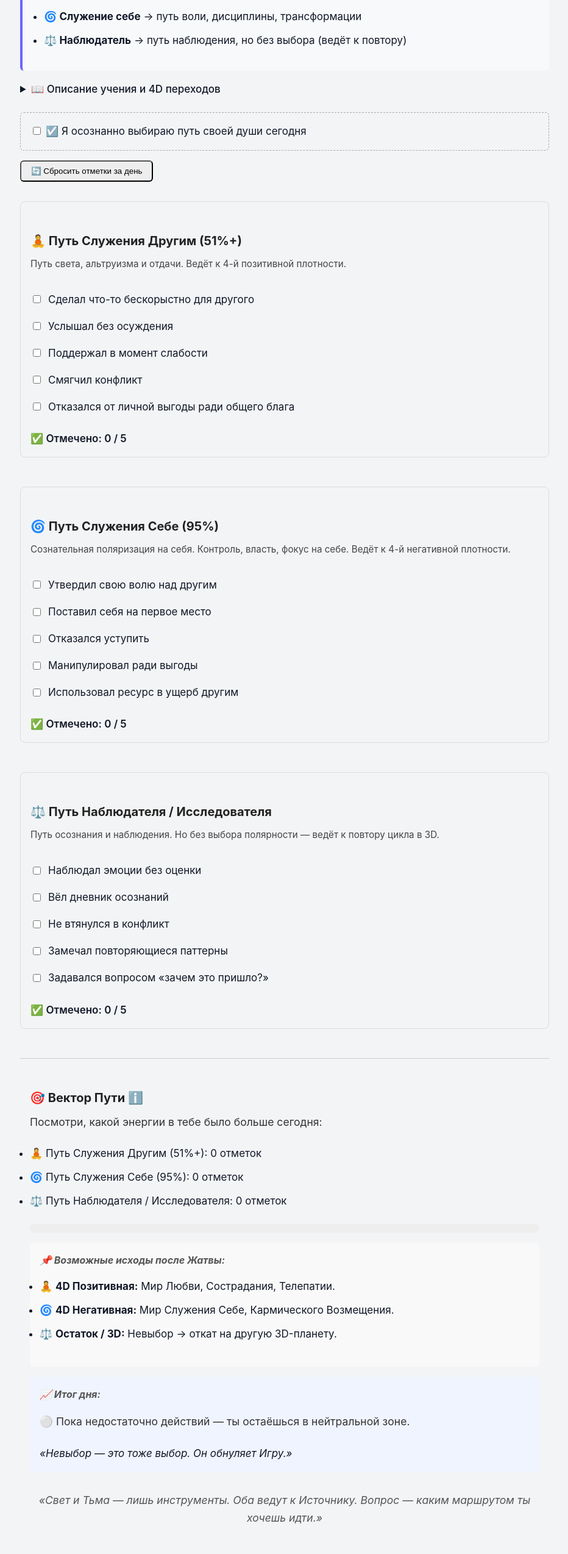
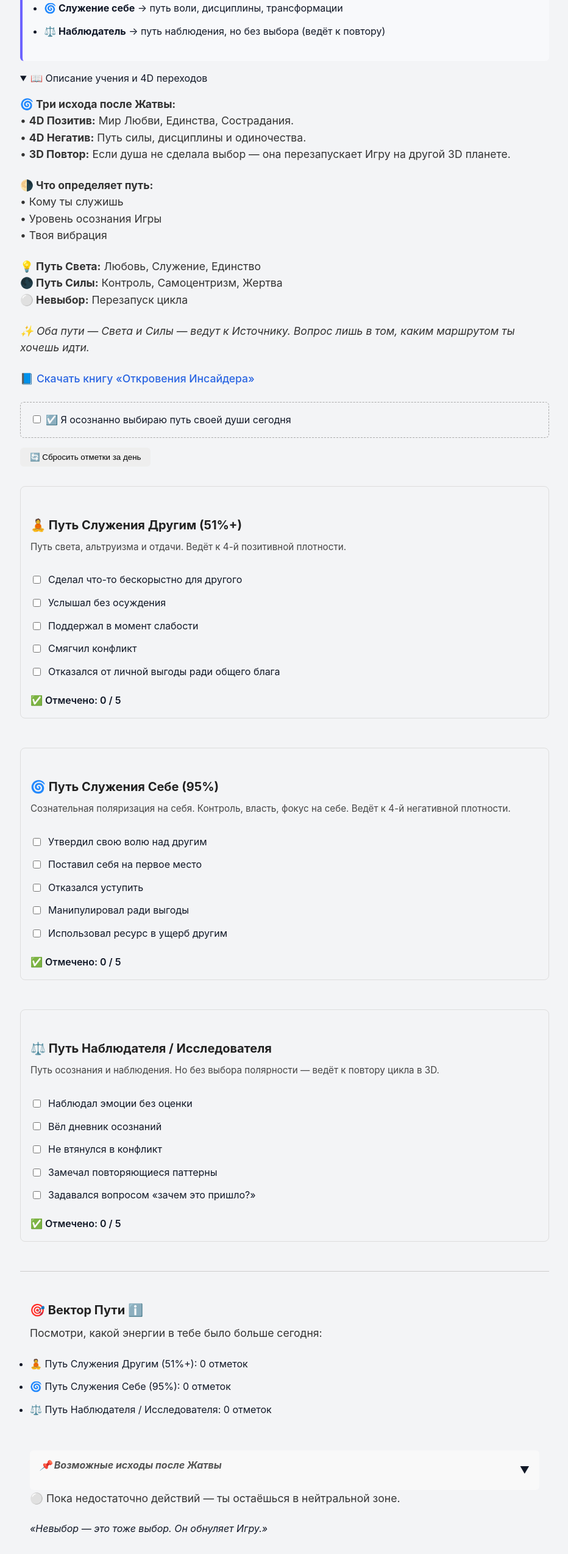
Before and after one commit to kardinalmarkov/terra-zetetica, a Next.js app: page /insiderPractices in a window 1280 px wide. Shown: the part 238-2786 px from the top of the page at 61% size, without its empty margins (173-1105 px from the left). Built offline with nearby package versions, Linux system fonts and the light colour scheme.

Commit message:
Update insiderPractices.js

```diff
--- a/pages/insiderPractices.js
+++ b/pages/insiderPractices.js
@@ -1,6 +1,7 @@
 import Head from 'next/head';
-import { useState, useEffect } from 'react';
+import { useState, useEffect, useMemo } from 'react';
 
+// ---------- Static Data ----------
 const checklistData = {
   positive: {
     title: '🧘 Путь Служения Другим (51%+)',
@@ -38,10 +39,14 @@ const checklistData = {
 };
 
 export default function InsiderPractices() {
+  // ---------- State ----------
   const [checkedItems, setCheckedItems] = useState({});
   const [isMobile, setIsMobile] = useState(false);
   const [chosen, setChosen] = useState(false);
+  const [showInfo, setShowInfo] = useState(false);
+  const [outcomesCollapsed, setOutcomesCollapsed] = useState(true);
 
+  // ---------- Effects ----------
   useEffect(() => {
     const handleResize = () => setIsMobile(window.innerWidth < 768);
     handleResize();
@@ -57,6 +62,7 @@ export default function InsiderPractices() {
     localStorage.setItem('insider_progress', JSON.stringify(checkedItems));
   }, [checkedItems]);
 
+  // ---------- Helpers ----------
   const toggle = (key, index) => {
     setCheckedItems(prev => {
       const section = prev[key] || [];
@@ -74,178 +80,259 @@ export default function InsiderPractices() {
     setChosen(false);
   };
 
-  const countMarked = (key) => (checkedItems[key] || []).length;
+  const countMarked = key => (checkedItems[key] || []).length;
 
-  const total = {
+  // Memoized totals for performance & cleaner progress bar calc.
+  const totals = useMemo(() => ({
     positive: countMarked('positive'),
     negative: countMarked('negative'),
-    observer: countMarked('observer'),
-  };
+    observer: countMarked('observer')
+  }), [checkedItems]);
 
+  const grandTotal = totals.positive + totals.negative + totals.observer || 1;
+
+  // ---------- JSX ----------
   return (
     <>
       <Head>
         <title>Практика Инсайдера | Terra Zetetica</title>
       </Head>
 
-      <main className="wrapper" style={{ maxWidth: 900, margin: '0 auto', padding: '2rem 1rem' }}>
-        <h1>🧬 Практика по Откровениям Инсайдера</h1>
+      <main className="wrapper" style={{ maxWidth: 900, margin: '0 auto', padding: '2rem 1rem', fontSize: isMobile ? '0.95rem' : '1rem', lineHeight: 1.55 }}>
+        <h1 style={{ fontSize: isMobile ? '1.4rem' : '1.8rem' }}>🧬 Практика по Откровениям Инсайдера</h1>
 
-        <div style={{ margin: '1rem 0', padding: '0.75rem 1rem', background: '#f8f9fb', borderLeft: '4px solid #6c63ff', borderRadius: 6 }}>
+        {/* Navigation */}
+        <div className="banner-nav">
           <strong>📊 Навигация:</strong> В течение дня ты действуешь из одной или нескольких полярностей:
-          <ul style={{ paddingLeft: '1.2rem', marginTop: '0.5rem' }}>
+          <ul>
             <li><strong>🧘 Служение другим</strong> → путь сердца, эмпатии, отдачи</li>
             <li><strong>🌀 Служение себе</strong> → путь воли, дисциплины, трансформации</li>
             <li><strong>⚖️ Наблюдатель</strong> → путь наблюдения, но без выбора (ведёт к повтору)</li>
           </ul>
         </div>
 
-        <details style={{ marginBottom: '1.5rem' }}>
-          <summary style={{ cursor: 'pointer', fontWeight: 500 }}>
-            📖 Описание учения и 4D переходов
-          </summary>
-          <div style={{ marginTop: '1rem', lineHeight: '1.6', fontSize: '0.95rem', color: '#444' }}>
-            <p><strong>🌀 Три исхода после Жатвы:</strong><br />
-              • <strong>4D Позитив:</strong> Мир Любви, Единства, Сострадания.<br />
-              <em>«Вы будете творить чудесные вещи… Это будет волшебное время.»</em><br />
-              • <strong>4D Негатив:</strong> Путь силы, дисциплины и одиночества.<br />
-              <em>«Это будет не самое приятное место. Но именно там мы очистим свою Карму.»</em><br />
-              • <strong>3D Повтор:</strong> Если душа не сделала выбор — она перезапускает Игру на другой 3D планете.<br />
-              <em>«Большинство продолжат Игру — с нуля.»</em>
-            </p>
-
-            <p><strong>🌗 Что определяет путь:</strong><br />
-              • Кому ты служишь<br />
-              • Уровень осознания Игры<br />
-              • Твоя вибрация
-            </p>
-
-            <p><strong>💡 Путь Света:</strong> Любовь, Служение, Единство<br />
-              <strong>🌑 Путь Силы:</strong> Контроль, Самоцентризм, Жертва<br />
-              <strong>⚪ Невыбор:</strong> Перезапуск цикла
-            </p>
-
-            <p><em>✨ Оба пути — Света и Силы — ведут к Источнику. Вопрос лишь в том, каким маршрутом ты хочешь идти.</em></p>
-
-            <details style={{ marginTop: '1rem' }}>
-              <summary style={{ cursor: 'pointer', fontWeight: 500 }}>
-                ✨ Подробнее о 4-й Плотности (цитаты Инсайдера)
-              </summary>
-              <div style={{ marginTop: '1rem' }}>
-                <p><strong>🌟 4D Позитив:</strong><br />
-                  Это уровень Любви, телепатии и прозрачности. Здесь невозможно лгать или скрываться. Ты становишься частью Единого.<br />
-                  <em>«Ты будешь чувствовать боль других как свою. Но это будет сила, а не слабость.»</em><br />
-                  <em>«Там ты вспомнишь, что ты — Бог, играющий в Человека.»</em>
-                </p>
-                <p><strong>🌀 4D Негатив:</strong><br />
-                  Это уровень полной воли. Ты жертвуешь сердцем ради контроля. Всё — иерархия, мощь и управление энергией.<br />
-                  <em>«Мы выбрали быть вашими катализаторами. Это наш путь. Не судите его.»</em><br />
-                  <em>«Через страдание мы познаём границы. Через боль — свою Истинную Мощь.»</em>
-                </p>
-                <p><strong>⚪ Остаться в 3D:</strong><br />
-                  Означает — не сделать выбор. <em>«Невыбор — это тоже выбор. Он обнуляет Игру.»</em>
-                </p>
-              </div>
+        {/* Mobile-friendly collapsible doctrine section */}
+        <details open={!isMobile} style={{ marginBottom: '1.5rem' }}>
+          <summary>📖 Описание учения и 4D переходов</summary>
+          <DoctrineContent />
         </details>
 
-            <p style={{ marginTop: '1rem' }}>
-              📘 <a href="/materials/docs/Откровения_инсайдера.pdf" target="_blank">
-                Скачать книгу «Откровения Инсайдера»
-              </a>
-            </p>
-          </div>
-        </details>
-
-        <div style={{ margin: '1rem 0', padding: '1rem', border: '1px dashed #aaa', borderRadius: 6 }}>
+        {/* Daily Choice Checkbox */}
+        <div className="choice-box">
           <label>
-            <input type="checkbox" checked={chosen} onChange={() => setChosen(!chosen)} style={{ marginRight: '0.5rem' }} />
+            <input type="checkbox" checked={chosen} onChange={() => setChosen(!chosen)} />
             ☑️ Я осознанно выбираю путь своей души сегодня
           </label>
         </div>
 
-        <button
-          onClick={resetDay}
-          style={{ marginBottom: '2rem', background: '#eee', padding: '0.5rem 1rem', borderRadius: 6 }}
-        >
-          🔄 Сбросить отметки за день
-        </button>
+        <button onClick={resetDay} className="reset-btn">🔄 Сбросить отметки за день</button>
 
+        {/* Checklists */}
         {Object.entries(checklistData).map(([key, data]) => {
           const markedCount = countMarked(key);
           return (
-            <div
-              key={key}
-              style={{ marginBottom: '3rem', padding: '1rem', border: '1px solid #ddd', borderRadius: 8 }}
-            >
+            <section key={key} className="checklist-section">
               <h2>{data.title}</h2>
-              <p style={{ fontSize: '0.95rem', color: '#444' }}>{data.description}</p>
+              <p className="description">{data.description}</p>
+
               {data.items.map((item, i) => (
-                <label
-                  key={i}
-                  title={
-                    key === 'positive'
-                      ? '«Вы не должны бороться — лишь выбрать, быть Искренним и Благодарным»'
-                      : key === 'negative'
-                        ? '«Служение себе — труднейший путь, путь боли и одиночества, но вы выбрали его»'
-                        : '«Наблюдение без действия — ещё не Путь. Путь — это Воля»'
-                  }
-                  style={{ display: 'flex', alignItems: 'center', padding: '0.5rem 0' }}
-                >
-                  <input
-                    type="checkbox"
-                    checked={(checkedItems[key] || []).includes(i)}
-                    onChange={() => toggle(key, i)}
-                    style={{ marginRight: '0.75rem' }}
-                  />
+                <label key={i} className="item-label" title={getTooltip(key)}>
+                  <input type="checkbox" checked={(checkedItems[key] || []).includes(i)} onChange={() => toggle(key, i)} />
                   {item}
                 </label>
               ))}
-              <div style={{ marginTop: '1rem', fontWeight: 600 }}>
-                ✅ Отмечено: {markedCount} / {data.items.length}
-              </div>
-            </div>
+
+              <div className="marked-counter">✅ Отмечено: {markedCount} / {data.items.length}</div>
+            </section>
           );
         })}
 
+        {/* Path Vector */}
         <div style={{ padding: '1rem', borderTop: '1px solid #ccc' }}>
           <h2>🎯 Вектор Пути <span title="4D — это уровень сознания, следующий за нашей реальностью. Там ты творишь мыслями, общаешься телепатически и действуешь согласно своей вибрации.">ℹ️</span></h2>
           <p>Посмотри, какой энергии в тебе было больше сегодня:</p>
           <ul>
             {Object.keys(checklistData).map(key => (
-              <li key={key}>
-                {checklistData[key].title}: {countMarked(key)} отметок
-              </li>
+              <li key={key}>{checklistData[key].title}: {countMarked(key)} отметок</li>
             ))}
           </ul>
 
-          <div style={{
-            display: 'flex', height: '14px', margin: '1rem 0',
-            borderRadius: 8, overflow: 'hidden', background: '#eee'
-          }}>
-            <div style={{ width: `${total.positive * 20}%`, background: '#a5d6a7' }} />
-            <div style={{ width: `${total.observer * 20}%`, background: '#e0e0e0' }} />
-            <div style={{ width: `${total.negative * 20}%`, background: '#ef9a9a' }} />
+          <div className="progress-bar">
+            <div className="positive" style={{ width: `${(totals.positive / grandTotal) * 100}%` }} />
+            <div className="observer" style={{ width: `${(totals.observer / grandTotal) * 100}%` }} />
+            <div className="negative" style={{ width: `${(totals.negative / grandTotal) * 100}%` }} />
           </div>
 
-          <div style={{ margin: '1rem 0', background: '#f9f9f9', padding: '1rem', borderRadius: 6 }}>
-            <h3>📌 Возможные исходы после Жатвы:</h3>
-            <ul>
+          {/* Collapsible Outcomes */}
+          <section className="outcomes-section">
+            <header onClick={() => setOutcomesCollapsed(prev => !prev)} className="outcomes-header">
+              <h3>📌 Возможные исходы после Жатвы</h3>
+              <span>{outcomesCollapsed ? '▼' : '▲'}</span>
+            </header>
+
+            {!outcomesCollapsed && (
+              <ul className="outcomes-list">
                 <li>🧘 <strong>4D Позитивная:</strong> Мир Любви, Сострадания, Телепатии.</li>
                 <li>🌀 <strong>4D Негативная:</strong> Мир Служения Себе, Кармического Возмещения.</li>
                 <li>⚖️ <strong>Остаток / 3D:</strong> Невыбор → откат на другую 3D-планету.</li>
               </ul>
+            )}
+          </section>
+
+          {/* Daily Result */}
+          <DailyResult totals={totals} />
+
+          <blockquote className="closing-quote">«Свет и Тьма — лишь инструменты. Оба ведут к Источнику. Вопрос — каким маршрутом ты хочешь идти.»</blockquote>
         </div>
 
-          <div style={{ marginTop: '1rem', padding: '1rem', background: '#f0f4ff', borderRadius: 6 }}>
-            <h3>📈 Итог дня:</h3>
+        {/* --- Why All This? button & info --- */}
+        <button className="why-btn" onClick={() => setShowInfo(true)}>🧭 Зачем всё это?</button>
 
-            {(() => {
-              const positive = countMarked('positive');
-              const negative = countMarked('negative');
-              const observer = countMarked('observer');
+        {showInfo && (
+          <div className="info-overlay" role="dialog" aria-modal="true">
+            <div className="info-content">
+              <button className="close-info" onClick={() => setShowInfo(false)}>✖</button>
+              <h2>Зачем всё это?</h2>
+              <p>Переход — это выбор вибрации. Каждый день — шанс повернуть свой путь.</p>
+              <p><em>«Ты — существо, проходящее через Игру. Всё, что ты выбираешь — формирует реальность, в которой ты проснёшься завтра.»</em></p>
+            </div>
+          </div>
+        )}
+      </main>
 
-              const normPositive = positive / 3;
-              const normNegative = negative / 5;
+      <style jsx>{`
+        .banner-nav {
+          margin: 1rem 0;
+          padding: 0.75rem 1rem;
+          background: #f8f9fb;
+          border-left: 4px solid #6c63ff;
+          border-radius: 6px;
+        }
+        .banner-nav ul {
+          margin-top: 0.5rem;
+          padding-left: 1.2rem;
+        }
+
+        .choice-box {
+          margin: 1rem 0;
+          padding: 1rem;
+          border: 1px dashed #aaa;
+          border-radius: 6px;
+        }
+        .choice-box input { margin-right: .5rem; }
+
+        .reset-btn {
+          margin-bottom: 2rem;
+          background: #eee;
+          padding: 0.5rem 1rem;
+          border-radius: 6px;
+          border: none;
+          cursor: pointer;
+        }
+
+        .checklist-section {
+          margin-bottom: 3rem;
+          padding: 1rem;
+          border: 1px solid #ddd;
+          border-radius: 8px;
+        }
+        .description { color: #444; font-size: .95rem; }
+        .item-label { display: flex; align-items: center; padding: .4rem 0; }
+        .item-label input { margin-right: .75rem; }
+        .marked-counter { margin-top: 1rem; font-weight: 600; }
+
+        .progress-bar {
+          display: flex;
+          height: 14px;
+          margin: 1rem 0;
+          border-radius: 8px;
+          overflow: hidden;
+        }
+        .positive { background: #a5d6a7; }
+        .observer { background: #e0e0e0; }
+        .negative { background: #ef9a9a; }
+
+        .outcomes-section { margin-top: 1rem; background: #f9f9f9; border-radius: 6px; }
+        .outcomes-header { display: flex; justify-content: space-between; align-items: center; padding: .75rem 1rem; cursor: pointer; }
+        .outcomes-list { padding: 0 1.25rem 1rem; }
+
+        .closing-quote { margin-top: 2rem; font-style: italic; text-align: center; color: #555; }
+
+        .why-btn {
+          display: block;
+          margin: 2rem auto;
+          padding: .65rem 1.25rem;
+          border-radius: 8px;
+          background: #6c63ff;
+          color: #fff;
+          border: none;
+          cursor: pointer;
+          font-size: 1rem;
+        }
+
+        .info-overlay {
+          position: fixed;
+          inset: 0;
+          background: rgba(0,0,0,.6);
+          display: flex;
+          align-items: center;
+          justify-content: center;
+          z-index: 1000;
+        }
+        .info-content {
+          background: #fff;
+          padding: 2rem 1.5rem;
+          border-radius: 10px;
+          max-width: 500px;
+          width: 90%;
+          position: relative;
+        }
+        .close-info {
+          position: absolute;
+          top: .5rem;
+          right: .5rem;
+          background: transparent;
+          border: none;
+          font-size: 1.2rem;
+          cursor: pointer;
+        }
+
+        @media (max-width: 767px) {
+          .banner-nav ul { padding-left: .8rem; }
+          h1 { font-size: 1.6rem; }
+        }
+      `}</style>
+    </>
+  );
+}
+
+// ---------- Extracted Components ----------
+function DoctrineContent() {
+  return (
+    <div style={{ marginTop: '1rem', color: '#444' }}>
+      <p><strong>🌀 Три исхода после Жатвы:</strong><br />• <strong>4D Позитив:</strong> Мир Любви, Единства, Сострадания.<br />• <strong>4D Негатив:</strong> Путь силы, дисциплины и одиночества.<br />• <strong>3D Повтор:</strong> Если душа не сделала выбор — она перезапускает Игру на другой 3D планете.</p>
+      <p><strong>🌗 Что определяет путь:</strong><br />• Кому ты служишь<br />• Уровень осознания Игры<br />• Твоя вибрация</p>
+      <p><strong>💡 Путь Света:</strong> Любовь, Служение, Единство<br /><strong>🌑 Путь Силы:</strong> Контроль, Самоцентризм, Жертва<br /><strong>⚪ Невыбор:</strong> Перезапуск цикла</p>
+      <p><em>✨ Оба пути — Света и Силы — ведут к Источнику. Вопрос лишь в том, каким маршрутом ты хочешь идти.</em></p>
+      <p style={{ marginTop: '1rem' }}>📘 <a href="/materials/docs/Откровения_инсайдера.pdf" target="_blank">Скачать книгу «Откровения Инсайдера»</a></p>
+    </div>
+  );
+}
+
+function getTooltip(key) {
+  switch (key) {
+    case 'positive':
+      return '«Вы не должны бороться — лишь выбрать, быть Искренним и Благодарным»';
+    case 'negative':
+      return '«Служение себе — труднейший путь, путь боли и одиночества, но вы выбрали его»';
+    default:
+      return '«Наблюдение без действия — ещё не Путь. Путь — это Воля»';
+  }
+}
+
+function DailyResult({ totals }) {
+  const normPositive = totals.positive / 3;
+  const normNegative = totals.negative / 5;
 
   if (normNegative >= 1 && normNegative > normPositive) {
     return (
@@ -268,7 +355,7 @@ export default function InsiderPractices() {
         <em>«Даже баланс — это иллюзия. Тебе всё равно придётся выбрать.»</em>
       </>
     );
-              } else {
+  }
   return (
     <>
       <p>⚪ Пока недостаточно действий — ты остаёшься в нейтральной зоне.</p>
@@ -276,16 +363,3 @@ export default function InsiderPractices() {
     </>
   );
 }
-            })()}
-
-          </div>
-
-
-          <p style={{ marginTop: '2rem', fontStyle: 'italic', textAlign: 'center', color: '#555' }}>
-            «Свет и Тьма — лишь инструменты. Оба ведут к Источнику. Вопрос — каким маршрутом ты хочешь идти.»
-          </p>
-        </div>
-      </main>
-    </>
-  );
-}
```
Lines whose indentation alone changed are shown as unchanged.
